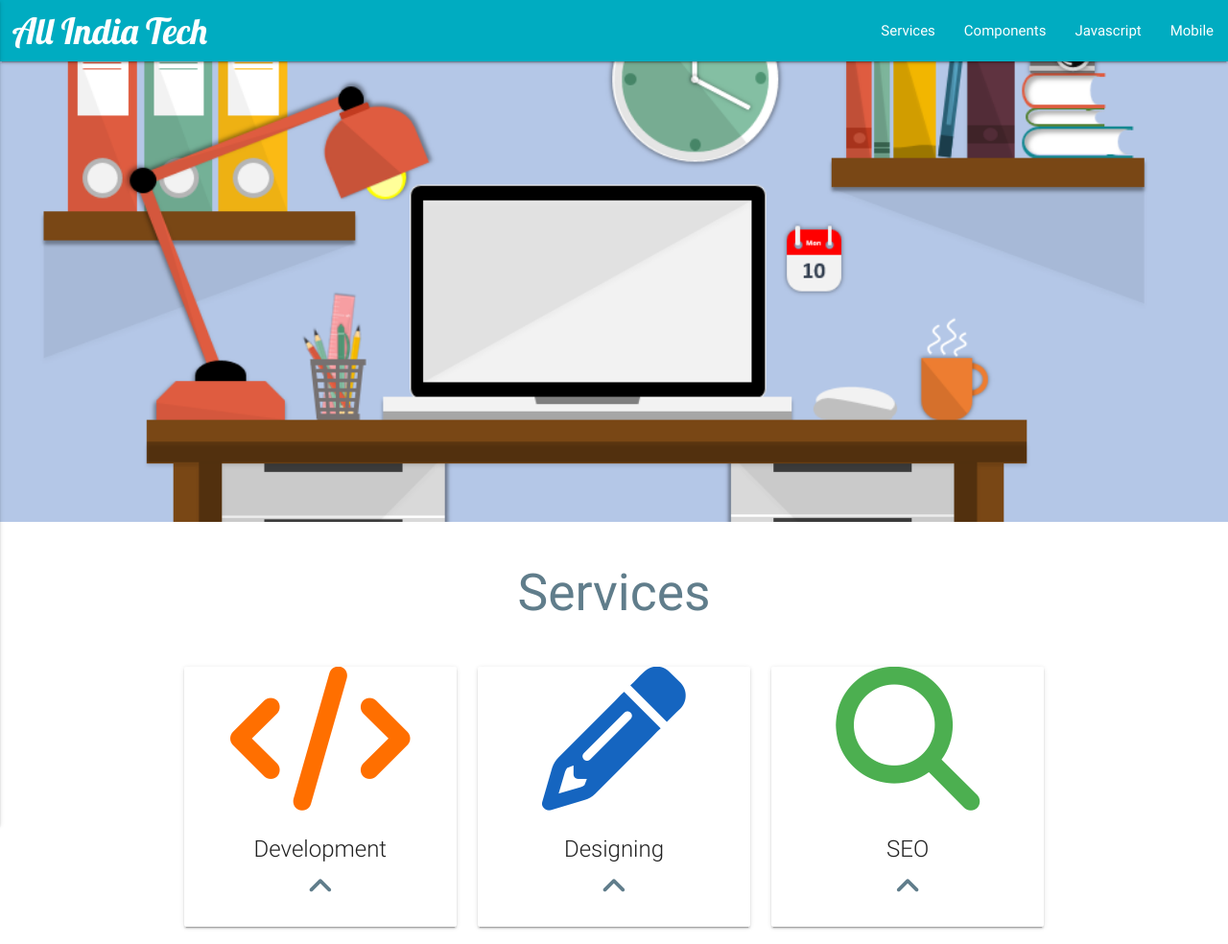
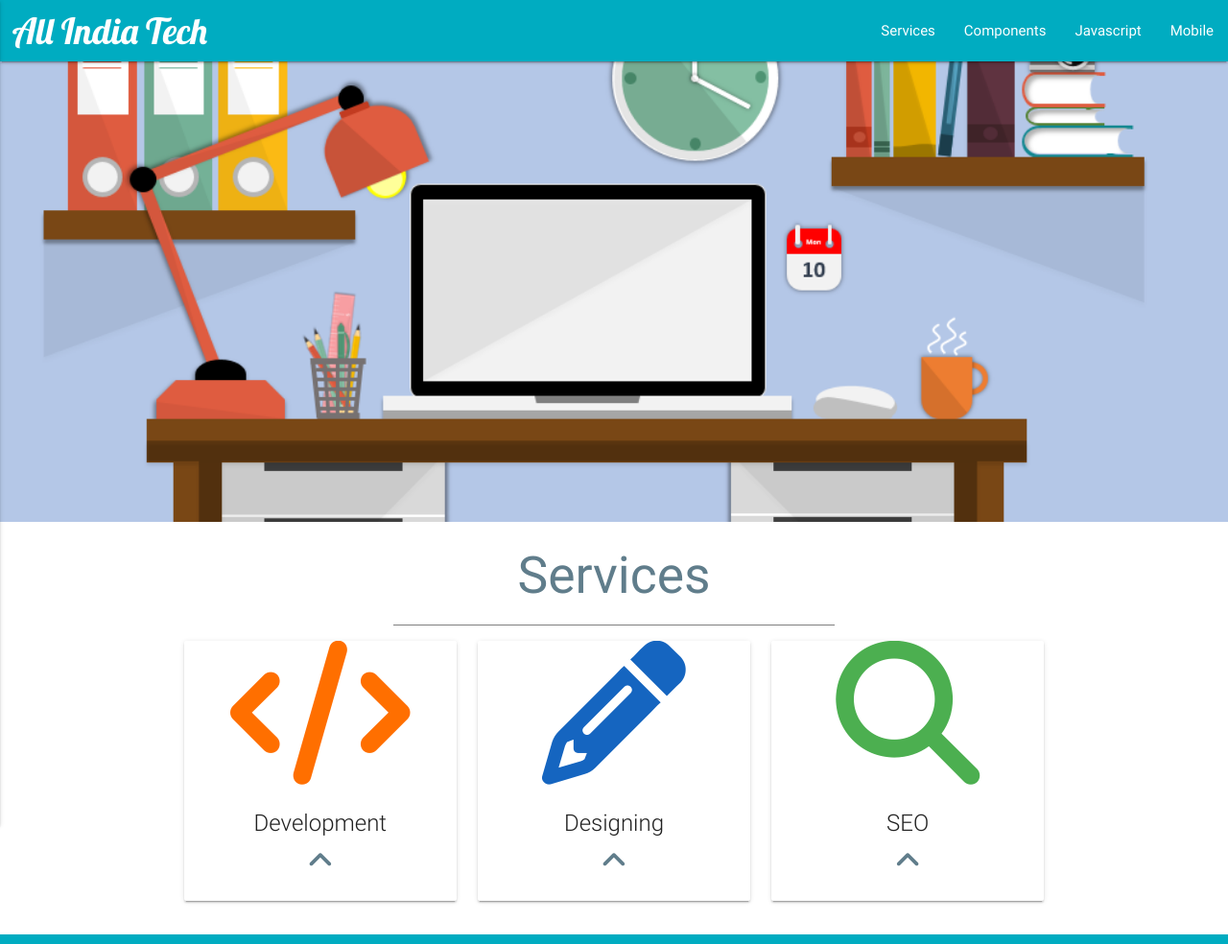
Before and after one commit to PriteshZaveri/AIT, a plain HTML site: page index.html in a window 1280 px wide. Shown: the top 984 px of the page at 96% size. Drawn offline with nearby package versions, Linux system fonts and the light colour scheme.

Commit message:
(added border to services)

```diff
--- a/index.html
+++ b/index.html
@@ -42,8 +42,10 @@
 <div id="services"></div>
   <div class="container">
     <div class="row">
+      <div class="header">
+        <h2 class="center-align blue-grey-text" >Services</h2>
+      </div>
 
-      <h2 class="header center-align blue-grey-text" >Services</h2>
 
 
       <div class="col l4 m6 s12">
@@ -53,7 +55,7 @@
                     <i class="fa fa-code activator" aria-hidden="true"></i>
                   </div>
                   <div class="card-content center-align">
-                    <span class="card-title activator grey-text text-darken-4 flow-text">Development</span>
+                    <span class="card-title activator grey-text text-darken-4">Development</span>
                     <span class="card-image waves-effect waves-block waves-light activator">
                       <i class="fa fa-angle-up activator" aria-hidden="true"></i>
                     </span>
--- a/sass/main.scss
+++ b/sass/main.scss
@@ -39,5 +39,8 @@ transition: all 300ms ease-in-out 10ms;
 }
 
 .header{
-  padding: 2%;
+  margin: 1% auto;
+  width:50%;
+  font-weight: 300;
+  border-bottom: 1px solid grey;
 }
```
Also changed, not shown: stylesheets/main.css.
